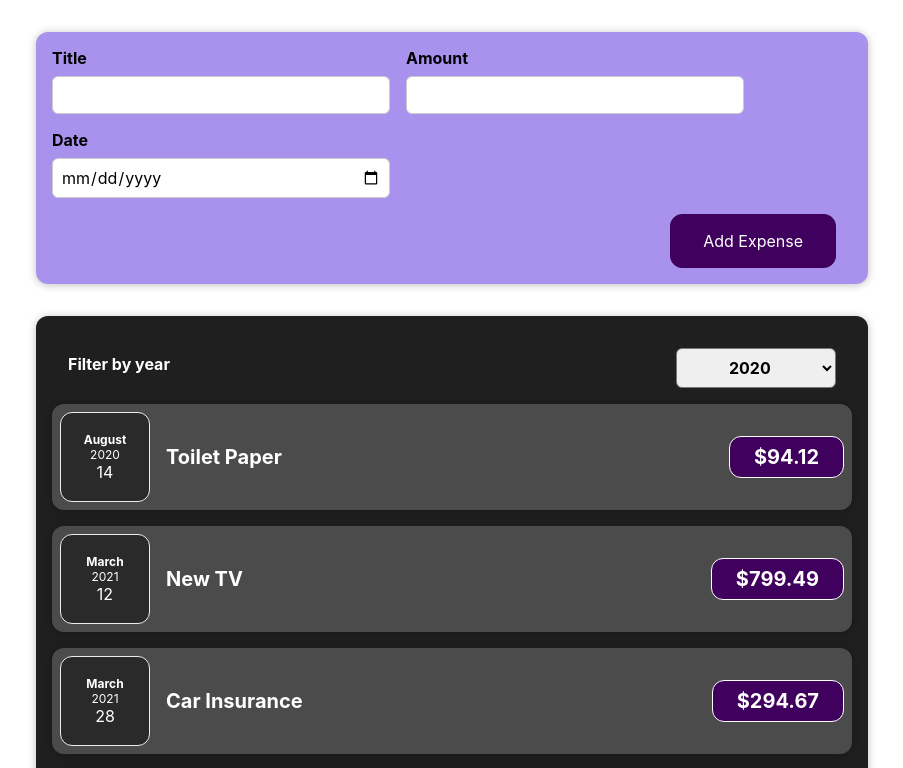
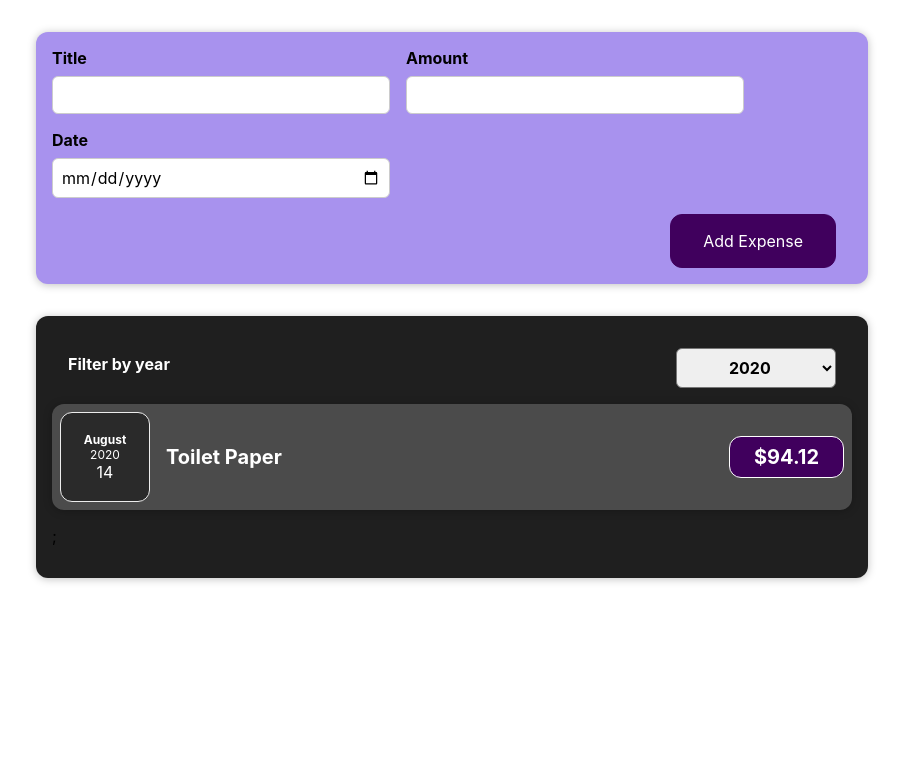
Before and after one commit to ltavarez/MoneyRegister, a React (Create React App) app: page / in a window 1280 px wide. Shown: the top 768 px of the page, without its empty margins (188-1091 px from the left). Built offline with nearby package versions, Linux system fonts and the light colour scheme.

Commit message:
add expense list component

```diff
--- a/src/App.js
+++ b/src/App.js
@@ -1,7 +1,7 @@
 import React, { useState } from "react";
 import "./App.css";
 import Expenses from "./components/Expenses/Expenses";
-import NewExpenses from "./components/NewExpense/NewExpense";
+import NewExpenses from "./components/Expenses/NewExpense/NewExpense";
 
 const INITIAL_EXPENSES = [
   {
--- a/src/components/Expenses/ExpenseItem.js
+++ b/src/components/Expenses/ExpenseItem.js
@@ -4,8 +4,8 @@ import Card from "../UI/Card/Card";
 import "./ExpenseItem.css";
 
 function ExpenseItem(props) {
-
   return (
+    <li>
       <Card className="expense-item">
         <ExpenseDate date={props.date} />
         <div className="expense-item__description">
@@ -13,8 +13,8 @@ function ExpenseItem(props) {
           <div className="expense-item__price"> ${props.amount} </div>
         </div>
       </Card>
+    </li>
   );
-
 }
 
 export default ExpenseItem;
--- /dev/null
+++ b/src/components/Expenses/ExpenseList/ExpensesList.css
@@ -0,0 +1,9 @@
+.expenses-list {
+  list-style: none;
+  padding: 0;
+}
+
+.expenses-list__fallback {
+  color: white;
+  text-align: center;
+}
--- /dev/null
+++ b/src/components/Expenses/ExpenseList/ExpensesList.js
@@ -0,0 +1,27 @@
+import ExpenseItem from "../ExpenseItem";
+import './ExpensesList.css';
+
+const ExpensesList = (props) => {
+  if (props.items.length === 0) {
+    return (
+      <h2 className="expenses-list__fallback">
+        No hay resultados con este filtro
+      </h2>
+    );
+  }
+  return (
+    <ul className="expenses-list">
+      {props.items.map((expense) => (
+        <ExpenseItem
+          key={expense.id}
+          title={expense.title}
+          amount={expense.amount}
+          date={expense.date}
+        />
+      ))}
+      ;
+    </ul>
+  );
+};
+
+export default ExpensesList;
--- a/src/components/Expenses/Expenses.js
+++ b/src/components/Expenses/Expenses.js
@@ -1,30 +1,24 @@
-import React,{useState} from 'react'
-import ExpenseItem from "./ExpenseItem";
+import React, { useState } from "react";
+import ExpensesList from "./ExpenseList/ExpensesList";
 import Card from "../UI/Card/Card";
 import "./Expenses.css";
-import ExpensesFilter from '../Expenses/ExpenseFilter/ExpensesFilter';
+import ExpensesFilter from "../Expenses/ExpenseFilter/ExpensesFilter";
 
 function Expenses(props) {
-
   const [filteredYear, setFilteredYear] = useState("2020");
 
   const filterChange = (selectedFilter) => {
     setFilteredYear(selectedFilter);
   };
 
+  const filterExpenses = props.data.filter(
+    (expense) => expense.date.getFullYear().toString() === filteredYear
+  );
+
   return (
     <Card className="expenses">
       <ExpensesFilter selected={filteredYear} onFilterChange={filterChange} />
-
-      {props.data.map((expense) => (
-        <ExpenseItem
-          key={expense.id}
-          title={expense.title}
-          amount={expense.amount}
-          date={expense.date}
-        />
-      ))};
-
+      <ExpensesList items={filterExpenses} />
     </Card>
   );
 }
```
Also changed, not shown: src/components/Expenses/NewExpense/ExpenseForm.css (renamed from src/components/NewExpense/ExpenseForm.css), src/components/Expenses/NewExpense/ExpenseForm.js (renamed from src/components/NewExpense/ExpenseForm.js), src/components/Expenses/NewExpense/NewExpense.css (renamed from src/components/NewExpense/NewExpense.css), src/components/Expenses/NewExpense/NewExpense.js (renamed from src/components/NewExpense/NewExpense.js). Lines whose indentation alone changed are shown as unchanged.
